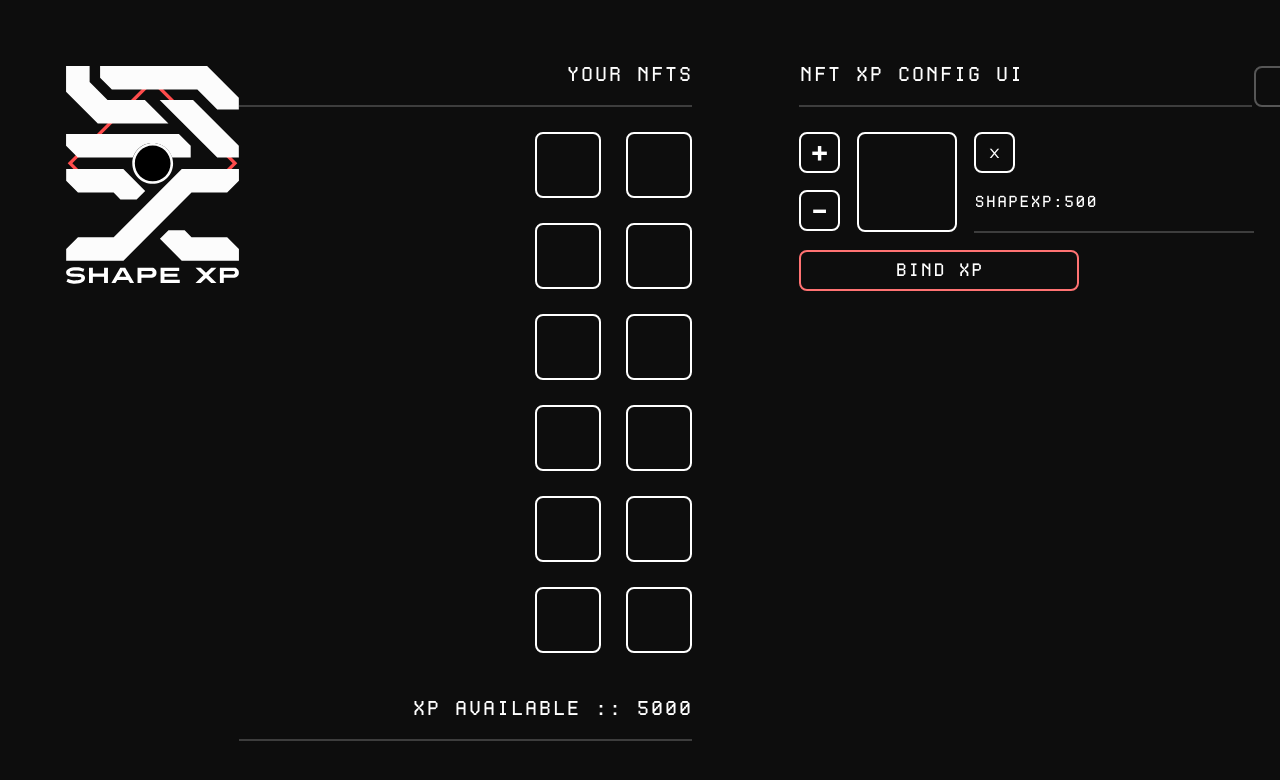
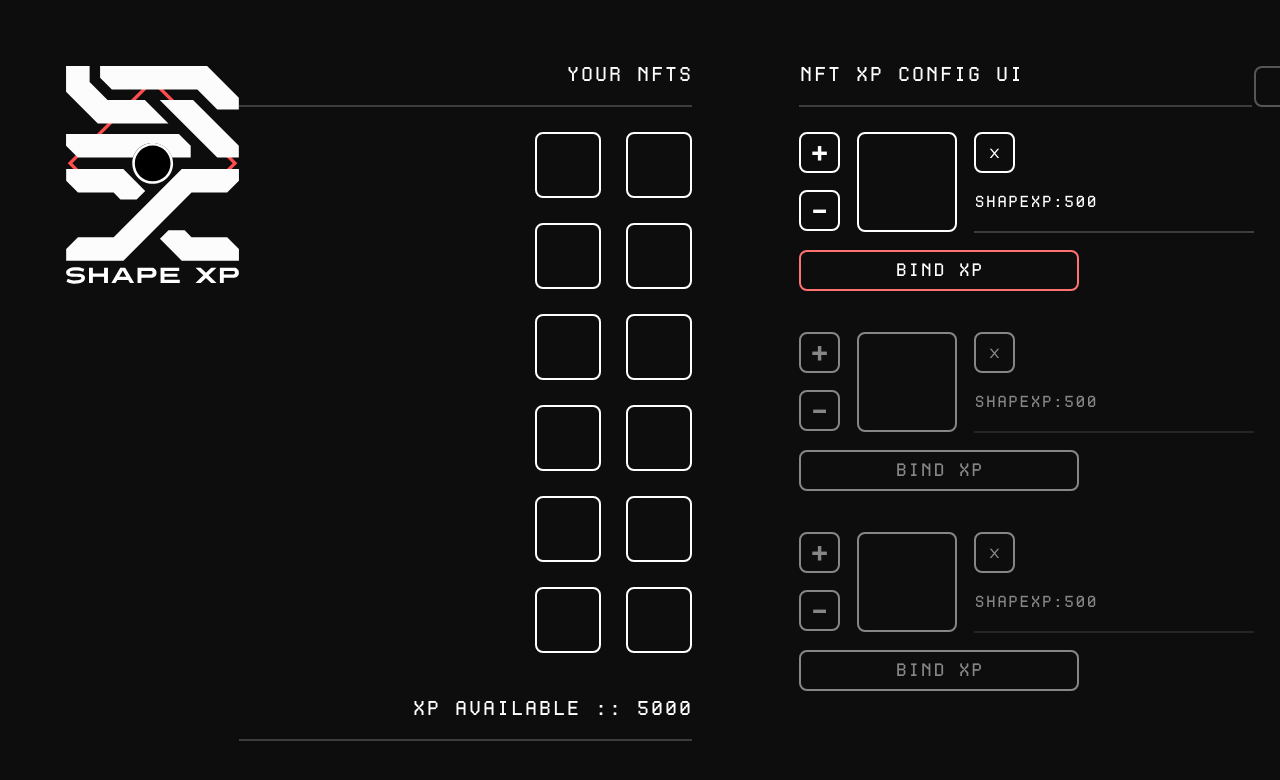
Before and after one commit to ATrnd/ShapeXp, a website built with Vite: page frontend/index.html in a window 1280 px wide. Shown: the top 780 px of the page. Built offline with nearby package versions, Linux system fonts and the light colour scheme.

Commit message:
added opacity update @ nft config section

```diff
--- a/frontend/index.html
+++ b/frontend/index.html
@@ -81,7 +81,7 @@
         <!-- NFT container section -->
 
 
-        <!-- NFT config section -->
+        <!-- NFT config section wrapper -->
         <div class="ml-[107px]">
 
         <div class="w-[453px] border-b-2 border-white border-opacity-20 pb-[17px] text-right aux-mono text-xl uppercase">
@@ -89,6 +89,8 @@
         </div>
 
 
+        <!-- NFT config section -->
+        <div class="nft-config-section">
         <div class="flex gap-[25px] mt-[25px]">
         <div class="flex flex-row">
 
@@ -113,9 +115,72 @@
         <div class="flex items-end mb-[17px] mt-[17px]">
         <button class="w-[280px] h-[41px] border-2 border-[#FF7272] rounded-lg flex items-center justify-center text-white aux-mono uppercase text-lg transition hover:opacity-75 duration-300">bind xp</button>
         </div>
+        </div>
+        <!-- NFT config section -->
+
+
+        <!-- NFT config section -->
+        <div class="nft-config-section opacity-50">
+        <div class="flex gap-[25px] mt-[41px]">
+        <div class="flex flex-row">
+
+            <div class="flex flex-col gap-[17px] items-center aux-mono mr-[17px]">
+                <button class="w-[41px] h-[41px] border-2 border-white rounded-lg flex items-center justify-center text-white text-4xl transition hover:opacity-75 duration-300">+</button>
+                <button class="w-[41px] h-[41px] border-2 border-white rounded-lg flex items-center justify-center text-white text-4xl transition hover:opacity-75 duration-300">-</button>
+            </div>
+
+            <div class="w-[100px] h-[100px] border-2 border-white rounded-lg">
+            </div>
+
+            <div class="flex flex-col items-start w-[280px] ml-[17px]">
+                <button class="w-[41px] h-[41px] border-2 border-white rounded-lg flex items-center justify-center text-white mb-[17px] transition hover:opacity-75 duration-300">x</button>
+                <div class="text-white border-b-2 border-white border-opacity-20 w-full pb-[17px]">
+                <p class="aux-mono">shapexp:500</p>
+                </div>
+            </div>
 
         </div>
+        </div>
+
+        <div class="flex items-end mb-[17px] mt-[17px]">
+        <button class="w-[280px] h-[41px] border-2 border-white rounded-lg flex items-center justify-center text-white aux-mono uppercase text-lg transition hover:opacity-75 duration-300">bind xp</button>
+        </div>
+        </div>
         <!-- NFT config section -->
+
+
+        <!-- NFT config section -->
+        <div class="nft-config-section opacity-50">
+        <div class="flex gap-[25px] mt-[41px]">
+        <div class="flex flex-row">
+
+            <div class="flex flex-col gap-[17px] items-center aux-mono mr-[17px]">
+                <button class="w-[41px] h-[41px] border-2 border-white rounded-lg flex items-center justify-center text-white text-4xl transition hover:opacity-75 duration-300">+</button>
+                <button class="w-[41px] h-[41px] border-2 border-white rounded-lg flex items-center justify-center text-white text-4xl transition hover:opacity-75 duration-300">-</button>
+            </div>
+
+            <div class="w-[100px] h-[100px] border-2 border-white rounded-lg">
+            </div>
+
+            <div class="flex flex-col items-start w-[280px] ml-[17px]">
+                <button class="w-[41px] h-[41px] border-2 border-white rounded-lg flex items-center justify-center text-white mb-[17px] transition hover:opacity-75 duration-300">x</button>
+                <div class="text-white border-b-2 border-white border-opacity-20 w-full pb-[17px]">
+                <p class="aux-mono">shapexp:500</p>
+                </div>
+            </div>
+
+        </div>
+        </div>
+
+        <div class="flex items-end mb-[17px] mt-[17px]">
+        <button class="w-[280px] h-[41px] border-2 border-white rounded-lg flex items-center justify-center text-white aux-mono uppercase text-lg transition hover:opacity-75 duration-300">bind xp</button>
+        </div>
+        </div>
+        <!-- NFT config section -->
+
+
+        </div>
+        <!-- NFT config section wrapper -->
 
 
         </div>
```
